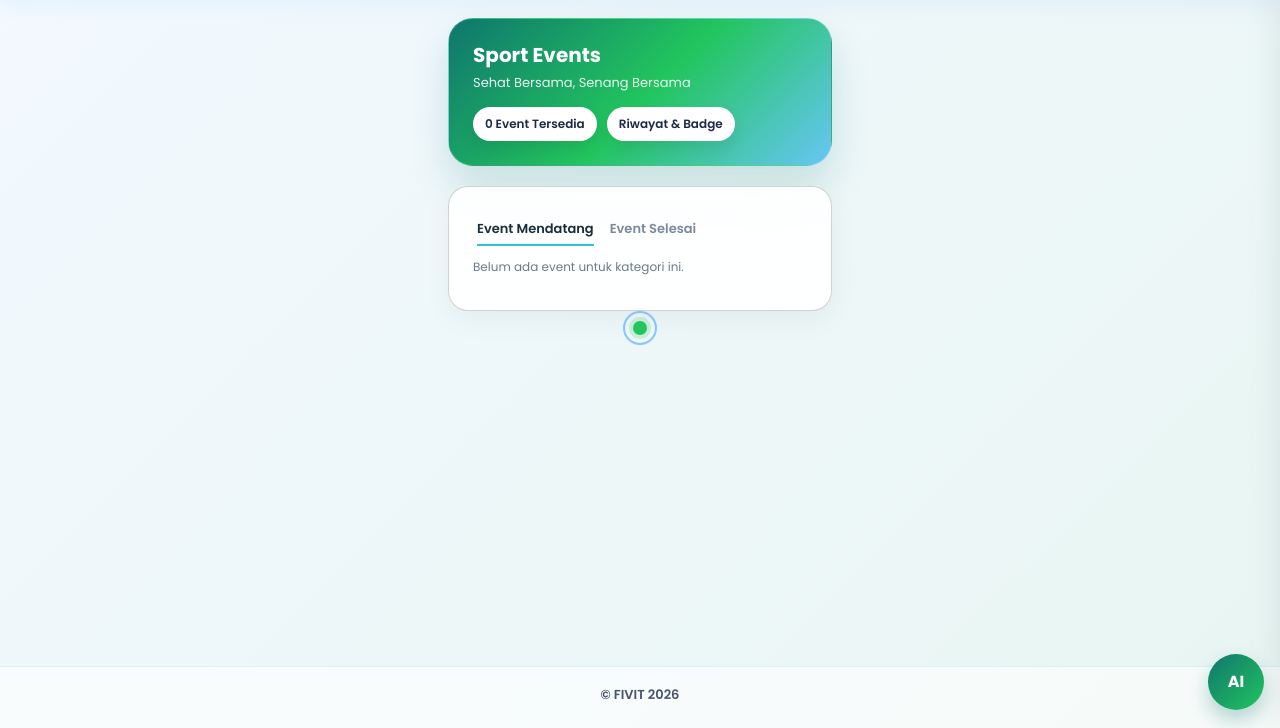
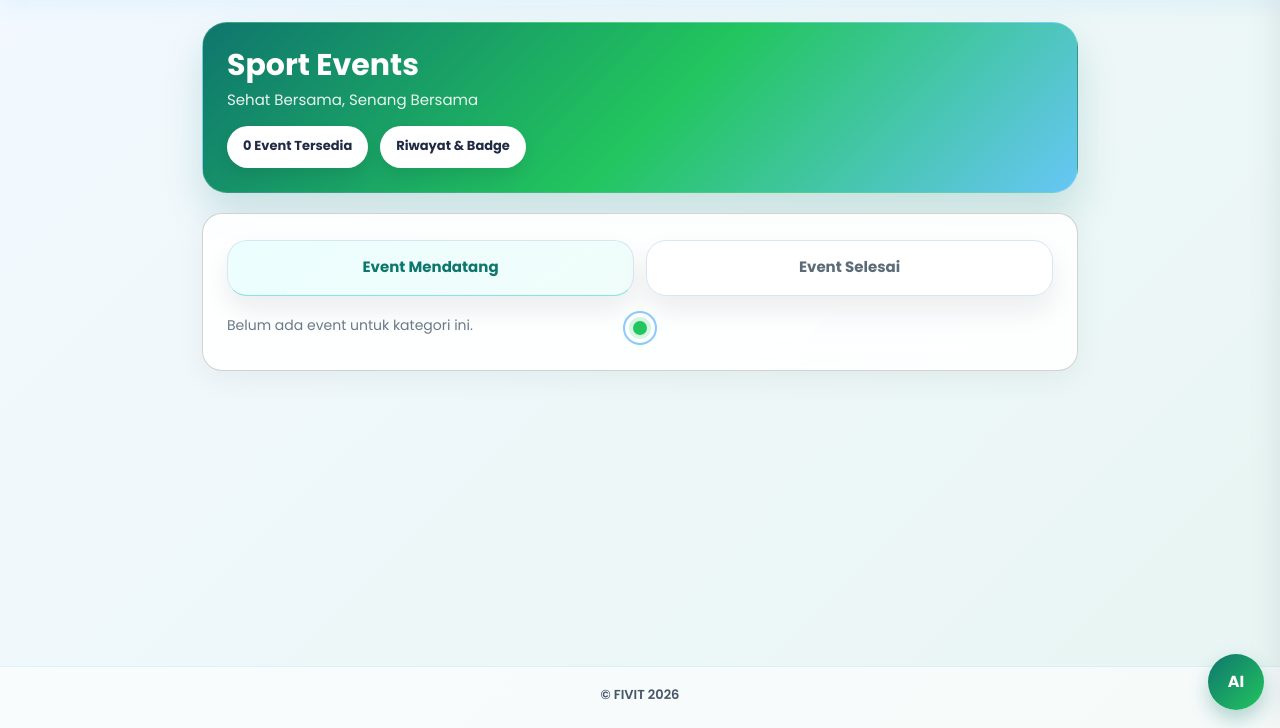
Before and after one commit to Matthew066/Fivitt, a PHP site: page /mcp/sportevent.php in a window 1280 px wide. Shown: the part 72-800 px from the top of the page. Run offline with PHP 8.4, Linux system fonts and the light colour scheme; a user stored in the database is signed in; data comes from the database, SQL or seed files in the repository.

Commit message:
tampilan desktop

```diff
--- a/health.php
+++ b/health.php
@@ -788,10 +788,10 @@ body.health-page {
 
 @media (min-width: 900px) {
     .health-page .app {
-        width: min(1080px, 92%);
+        width: min(1160px, calc(100% - 40px));
         margin: 18px auto 0;
         grid-template-columns: repeat(2, minmax(0, 1fr));
-        gap: 16px;
+        gap: 18px;
         padding-bottom: 90px;
     }
 
@@ -800,7 +800,7 @@ body.health-page {
     }
 
     .health-page .sleep-hero {
-        padding: 24px;
+        padding: 28px;
     }
 
     .health-page .sleep-hero-inner {
--- a/sportevent.php
+++ b/sportevent.php
@@ -296,6 +296,96 @@ $events = $listStmt->fetchAll() ?: [];
     border: 1px solid #f7bcbc;
     color: #8a2f2f;
 }
+
+@media (min-width: 900px) {
+    .app {
+        max-width: 1100px;
+        padding: 22px 22px 92px;
+    }
+
+    .hero {
+        padding: 28px;
+        border-radius: 26px;
+    }
+
+    .hero h2 {
+        font-size: 30px;
+    }
+
+    .hero p {
+        font-size: 15px;
+    }
+
+    .pill-row {
+        gap: 12px;
+    }
+
+    .pill {
+        min-height: 42px;
+        padding: 10px 16px;
+        font-size: 13px;
+        font-weight: 700;
+    }
+
+    .tab-row {
+        display: grid;
+        grid-template-columns: repeat(2, minmax(0, 1fr));
+        gap: 12px;
+        margin: 2px 0 18px;
+        font-size: 15px;
+        font-weight: 800;
+    }
+
+    .tab-row a {
+        display: inline-flex;
+        align-items: center;
+        justify-content: center;
+        min-height: 56px;
+        padding: 14px 18px;
+        border-radius: 20px;
+        background: #ffffff;
+        border: 1px solid #d7e6ef;
+        color: #5b6b77;
+        box-shadow: 0 14px 28px rgba(15, 23, 42, 0.08);
+    }
+
+    .tab-row a.active {
+        color: #0f766e;
+        border-bottom: 1px solid #8be4dc;
+        background: linear-gradient(145deg, #ecfeff, #f0fdfa);
+    }
+
+    .event-card {
+        padding: 16px;
+        border-radius: 22px;
+        margin-bottom: 18px;
+    }
+
+    .event-detail {
+        padding: 16px;
+        border-radius: 18px;
+    }
+
+    .event-cover {
+        height: 220px;
+        border-radius: 16px;
+    }
+
+    .event-title {
+        font-size: 20px;
+    }
+
+    .event-desc {
+        font-size: 14px;
+        line-height: 1.6;
+    }
+
+    .btn-detail {
+        min-height: 44px;
+        padding: 10px 18px;
+        font-size: 13px;
+    }
+}
 </style>
 
 <main class="app">
```
Also changed, not shown: profile_settings.php (+45 -3 lines), workout.php (+22 -4 lines).
